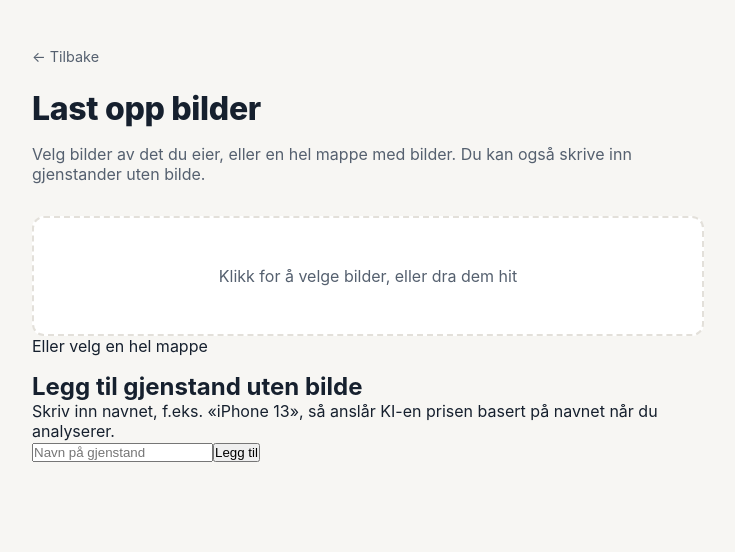
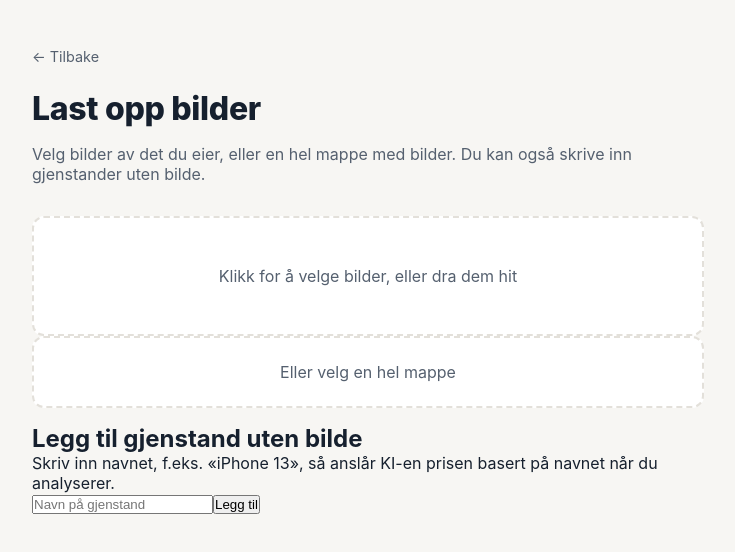
Before and after one commit to jlrsource/Innboforsikrings_estimat, a Next.js app in the folder apps/web/: page /kom-i-gang in a window 1280 px wide. Shown: the top 552 px of the page, without its empty margins (272-1007 px from the left). Built offline with nearby package versions, Linux system fonts and the light colour scheme.

Commit message:
feat: add folder zone styling for improved user interaction

```diff
--- a/apps/web/app/kom-i-gang/page.module.css
+++ b/apps/web/app/kom-i-gang/page.module.css
@@ -167,3 +167,22 @@
   line-height: 1.5;
   margin: 0;
 }
+
+.folderZone {
+  position: relative;
+  display: flex;
+  align-items: center;
+  justify-content: center;
+  border: 2px dashed var(--line);
+  border-radius: 12px;
+  padding: 1.5rem;
+  text-align: center;
+  color: var(--ink-muted);
+  cursor: pointer;
+  background: var(--surface);
+}
+
+.folderZone:hover {
+  border-color: var(--accent);
+  color: var(--ink);
+}
```
